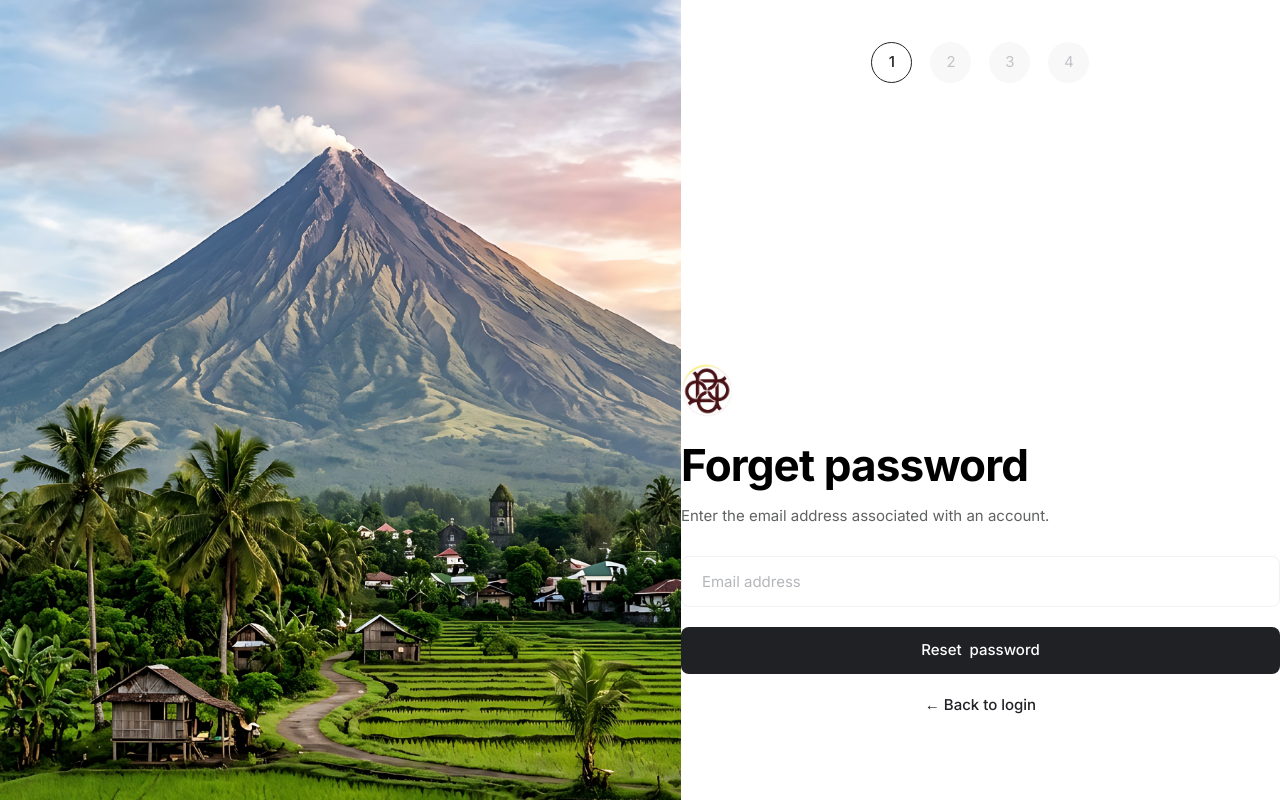
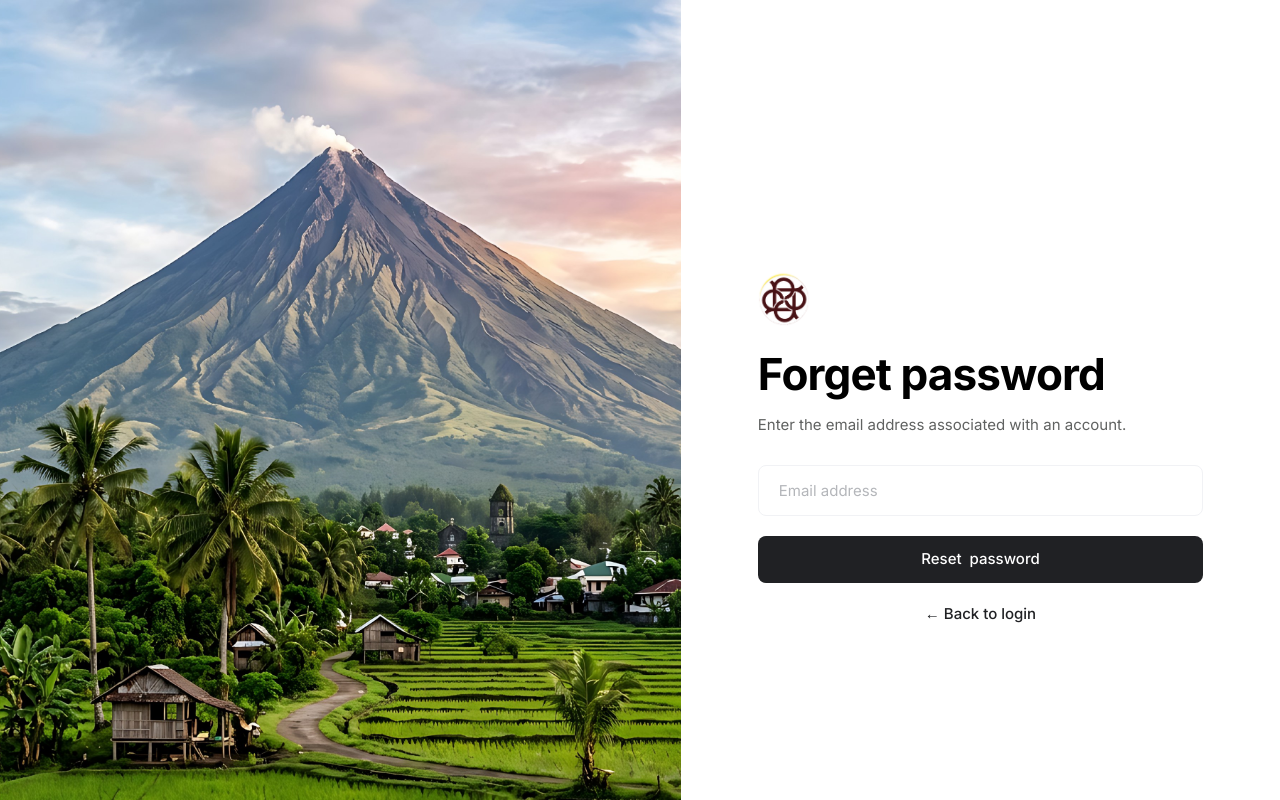
Before and after one commit to adamhavva/arsippitaloka.com, a Next.js app: page /forgot-password in a window 1280 px wide. Built offline with nearby package versions, Linux system fonts and the light colour scheme.

Commit message:
feat(auth): update AuthShell component to include contentRight prop and adjust layout; remove Facebook signup button

```diff
--- a/src/app/forgot-password/page.tsx
+++ b/src/app/forgot-password/page.tsx
@@ -17,8 +17,8 @@ export default function ForgotPasswordPage() {
       alt="Gunung dan persawahan"
       imagePercent={53.2}
       contentLeft={95}
+      contentRight={99.1}
       contentTop={362.9}
-      topSlot={<Steps current={1} total={4} />}
     >
       <LogoMark ring />
 
@@ -42,25 +42,3 @@ export default function ForgotPasswordPage() {
     </AuthShell>
   );
 }
-
-function Steps({ current, total }: { current: number; total: number }) {
-  return (
-    <div className="absolute top-[42px] left-1/2 flex -translate-x-1/2 gap-[18px]">
-      {Array.from({ length: total }, (_, i) => i + 1).map((n) => {
-        const active = n === current;
-        return (
-          <span
-            key={n}
-            className={`flex h-[41px] w-[41px] items-center justify-center rounded-full text-[15px] ${
-              active
-                ? "border-[1.5px] border-[#202124] font-medium text-[#202124]"
-                : "bg-[#f8f8f8] text-[#c2c4c8]"
-            }`}
-          >
-            {n}
-          </span>
-        );
-      })}
-    </div>
-  );
-}
--- a/src/app/login/page.tsx
+++ b/src/app/login/page.tsx
@@ -22,6 +22,7 @@ export default function LoginPage() {
       alt="Perbukitan dan sawah terasering"
       imagePercent={54.9}
       contentLeft={75.5}
+      contentRight={85.9}
       contentTop={218.9}
     >
       <LogoMark />
--- a/src/app/register/page.tsx
+++ b/src/app/register/page.tsx
@@ -23,6 +23,7 @@ export default function RegisterPage() {
       alt="Interior perpustakaan klasik"
       imagePercent={54.9}
       contentLeft={77}
+      contentRight={85.9}
       contentTop={119.5}
     >
       <LogoMark ring />
--- a/src/components/auth/AuthShell.tsx
+++ b/src/components/auth/AuthShell.tsx
@@ -8,6 +8,8 @@ type Props = {
   imagePercent: number;
   /** Jarak konten dari tepi kiri panel, dalam px desain. */
   contentLeft: number;
+  /** Jarak konten dari tepi kanan panel, dalam px desain. */
+  contentRight: number;
   /** Jarak elemen pertama dari atas panel, dalam px desain. */
   contentTop: number;
   children: ReactNode;
@@ -20,6 +22,7 @@ export default function AuthShell({
   alt,
   imagePercent,
   contentLeft,
+  contentRight,
   contentTop,
   children,
   topSlot,
@@ -40,17 +43,16 @@ export default function AuthShell({
         />
       </div>
 
-      <div className="relative min-h-screen flex-1 px-6 pb-16 lg:px-0">
+      <div
+        className="relative min-h-screen flex-1 pb-16"
+        style={{
+          paddingTop: `min(${contentTop}px, 34vh)`,
+          paddingLeft: `min(${contentLeft}px, 6vw)`,
+          paddingRight: `min(${contentRight}px, 6vw)`,
+        }}
+      >
         {topSlot}
-        <div
-          className="mx-auto w-full max-w-[704px] lg:mx-0"
-          style={{
-            paddingTop: `${contentTop}px`,
-            marginLeft: `max(0px, min(${contentLeft}px, calc(100% - 704px)))`,
-          }}
-        >
-          {children}
-        </div>
+        <div className="w-full max-w-[704px]">{children}</div>
       </div>
     </div>
   );
--- a/src/components/auth/fields.tsx
+++ b/src/components/auth/fields.tsx
@@ -69,13 +69,6 @@ export function SocialButtons() {
       >
         <GoogleIcon />
         Signup with Google
-      </button>
-      <button
-        type="button"
-        className="flex h-[43px] flex-1 items-center justify-center gap-2.5 rounded-lg bg-[#f8f8f8] text-[15px] text-black"
-      >
-        <FacebookIcon />
-        Signup with facebook
       </button>
     </div>
   );
```
